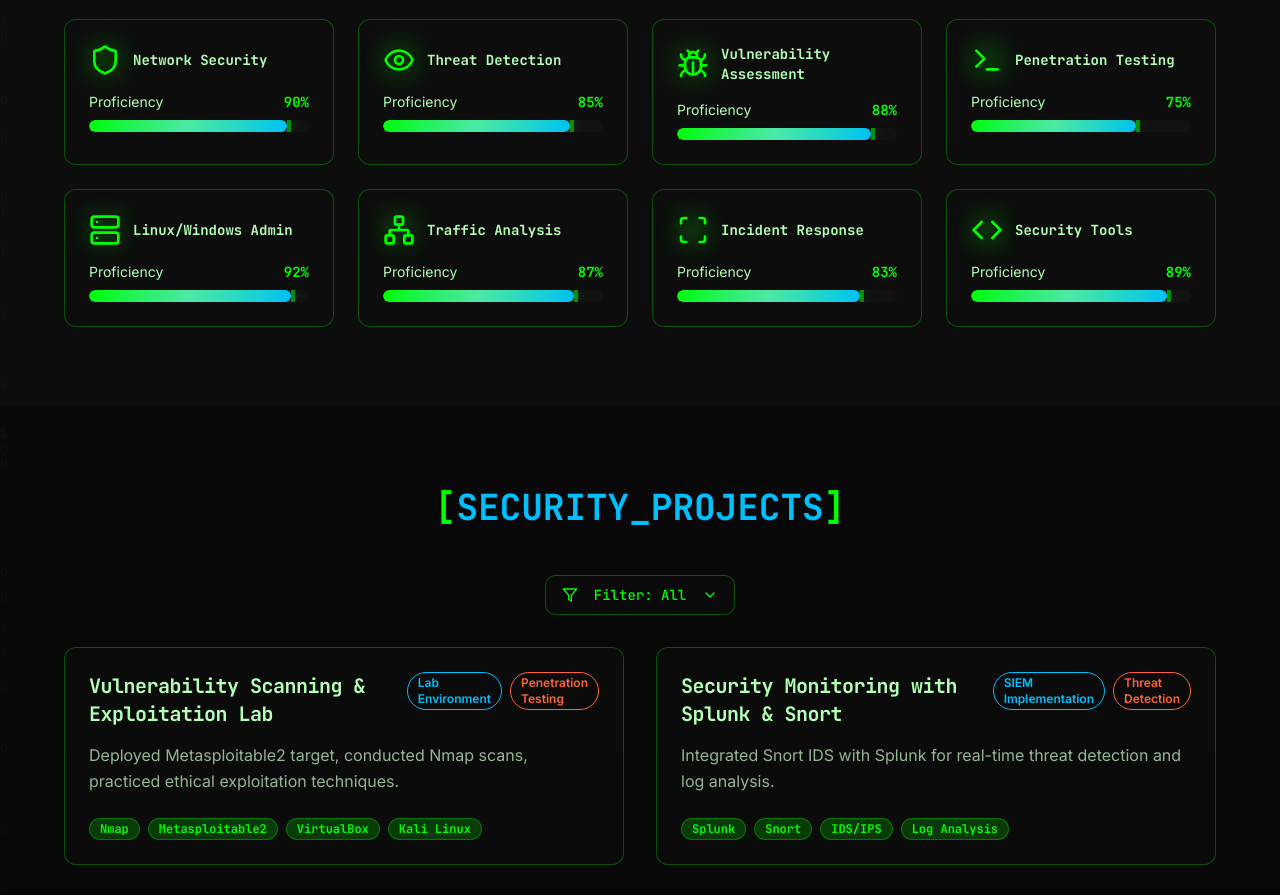
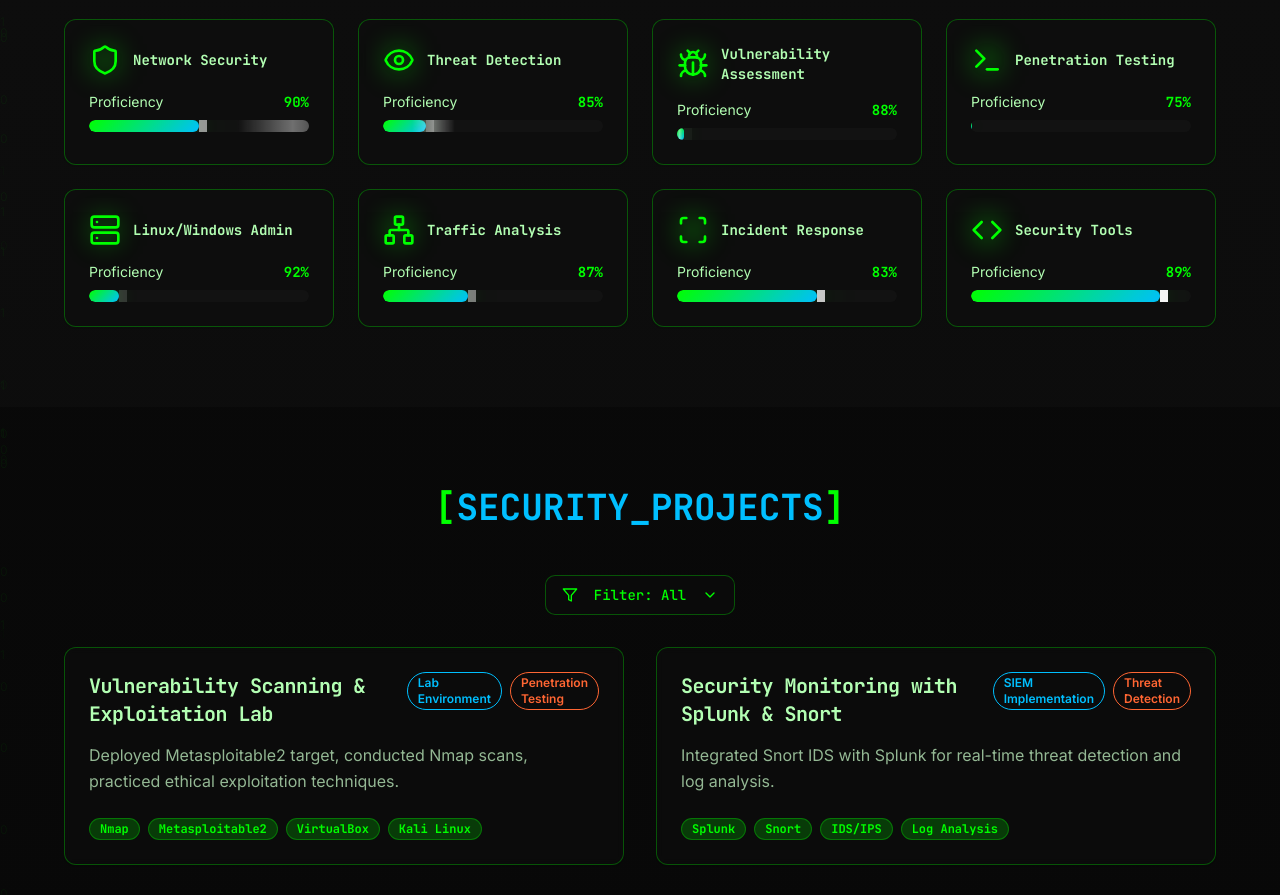
Before and after one commit to HYNESWAWERU/cyber-fortress-launchpad-12, a React (Vite) app: page / in a window 1280 px wide. Shown: the part 1460-2355 px from the top of the page. Built offline with nearby package versions, Linux system fonts and the light colour scheme.

Commit message:
Refine skill matrix animations

```diff
--- a/src/components/CyberPortfolio.tsx
+++ b/src/components/CyberPortfolio.tsx
@@ -425,27 +425,27 @@ const CyberPortfolio = () => {
                       <span className="text-primary font-cyber font-bold">{skill.level}%</span>
                     </div>
                     <div className="relative w-full bg-muted/30 rounded-full h-3 overflow-hidden">
-                      {/* Charging animation bar */}
+                      {/* Charging animation bar - repeating */}
                       <div
-                        className="absolute inset-0 bg-gradient-cyber rounded-full transition-all duration-2000 ease-out shadow-glow-green"
+                        className="absolute inset-0 bg-gradient-cyber rounded-full shadow-glow-green animate-skill-charge"
                         style={{
-                          width: skillsInView ? `${skill.level}%` : '0%',
-                          transitionDelay: `${index * 150}ms`
-                        }}
+                          animationDelay: `${index * 0.3}s`,
+                          '--skill-level': `${skill.level}%`
+                        } as React.CSSProperties}
                       >
-                        {/* Animated charging effect */}
+                        {/* Animated charging sweep effect */}
                         <div
-                          className="absolute inset-0 bg-gradient-to-r from-transparent via-white/30 to-transparent animate-charge-sweep"
-                          style={{ animationDelay: `${index * 150}ms` }}
+                          className="absolute inset-0 bg-gradient-to-r from-transparent via-white/40 to-transparent animate-charge-sweep-infinite"
+                          style={{ animationDelay: `${index * 0.3}s` }}
                         />
                       </div>
                       {/* Glowing pulse at the end of bar */}
                       <div
-                        className="absolute top-0 h-full w-1 bg-primary shadow-glow-intense transition-all duration-2000 ease-out animate-pulse"
+                        className="absolute top-0 h-full w-2 bg-white shadow-glow-intense animate-pulse-end"
                         style={{
-                          left: skillsInView ? `${skill.level}%` : '0%',
-                          transitionDelay: `${index * 150}ms`
-                        }}
+                          animationDelay: `${index * 0.3}s`,
+                          '--skill-level': `${skill.level}%`
+                        } as React.CSSProperties}
                       />
                     </div>
                   </div>
--- a/tailwind.config.ts
+++ b/tailwind.config.ts
@@ -126,6 +126,20 @@ export default {
 					'0%': { transform: 'translateX(-100%)' },
 					'100%': { transform: 'translateX(400%)' }
 				},
+				'charge-sweep-infinite': {
+					'0%': { transform: 'translateX(-200%)' },
+					'100%': { transform: 'translateX(200%)' }
+				},
+				'skill-charge': {
+					'0%': { width: '0%' },
+					'50%': { width: 'var(--skill-level)' },
+					'100%': { width: '0%' }
+				},
+				'pulse-end': {
+					'0%': { left: '0%', opacity: '0' },
+					'50%': { left: 'var(--skill-level)', opacity: '1' },
+					'100%': { left: '0%', opacity: '0' }
+				},
 				'fade-in': {
 					'0%': { opacity: '0', transform: 'translateY(20px)' },
 					'100%': { opacity: '1', transform: 'translateY(0)' }
@@ -142,6 +156,9 @@ export default {
 				'glow-shift': 'glow-shift 3s ease-in-out infinite',
 				'float': 'float 3s ease-in-out infinite',
 				'charge-sweep': 'charge-sweep 2s ease-in-out',
+				'charge-sweep-infinite': 'charge-sweep-infinite 2.5s ease-in-out infinite',
+				'skill-charge': 'skill-charge 3s ease-in-out infinite',
+				'pulse-end': 'pulse-end 3s ease-in-out infinite',
 				'fade-in': 'fade-in 0.8s ease-out forwards'
 			},
 			backgroundImage: {
```
